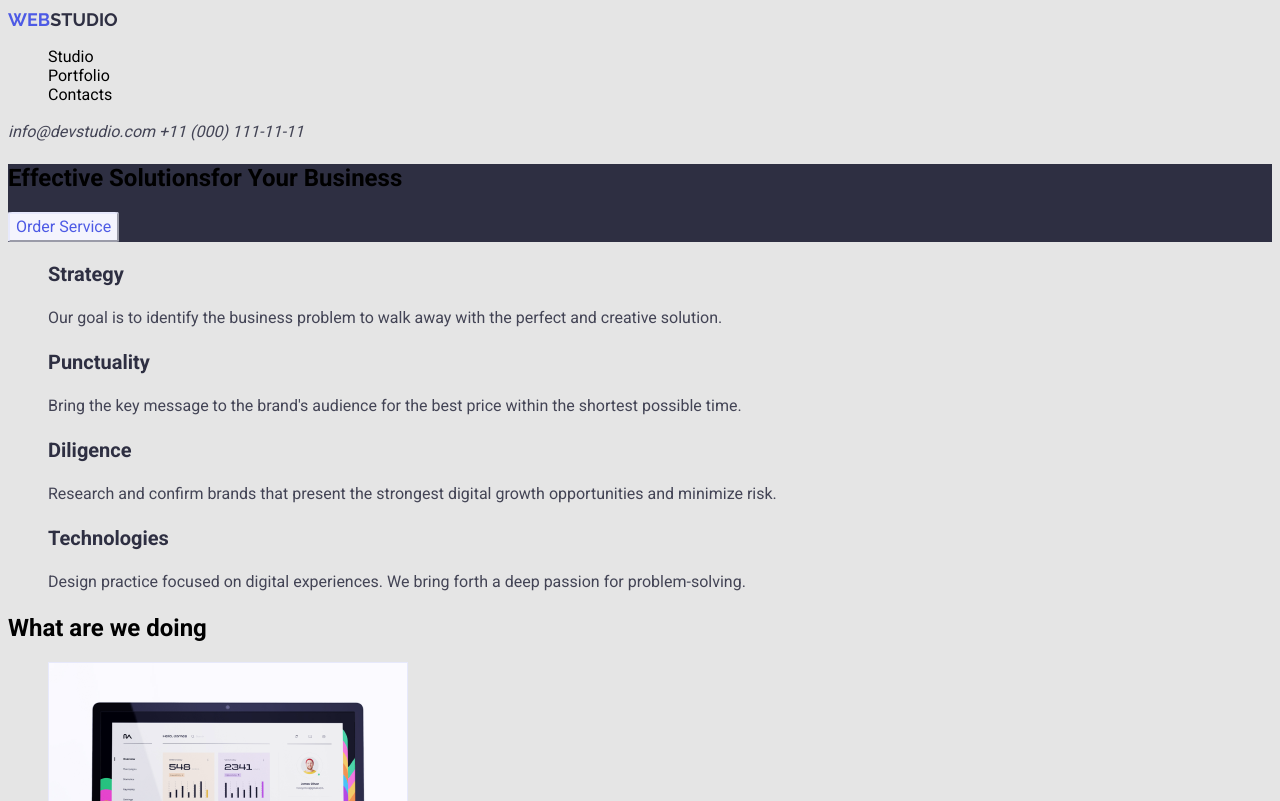
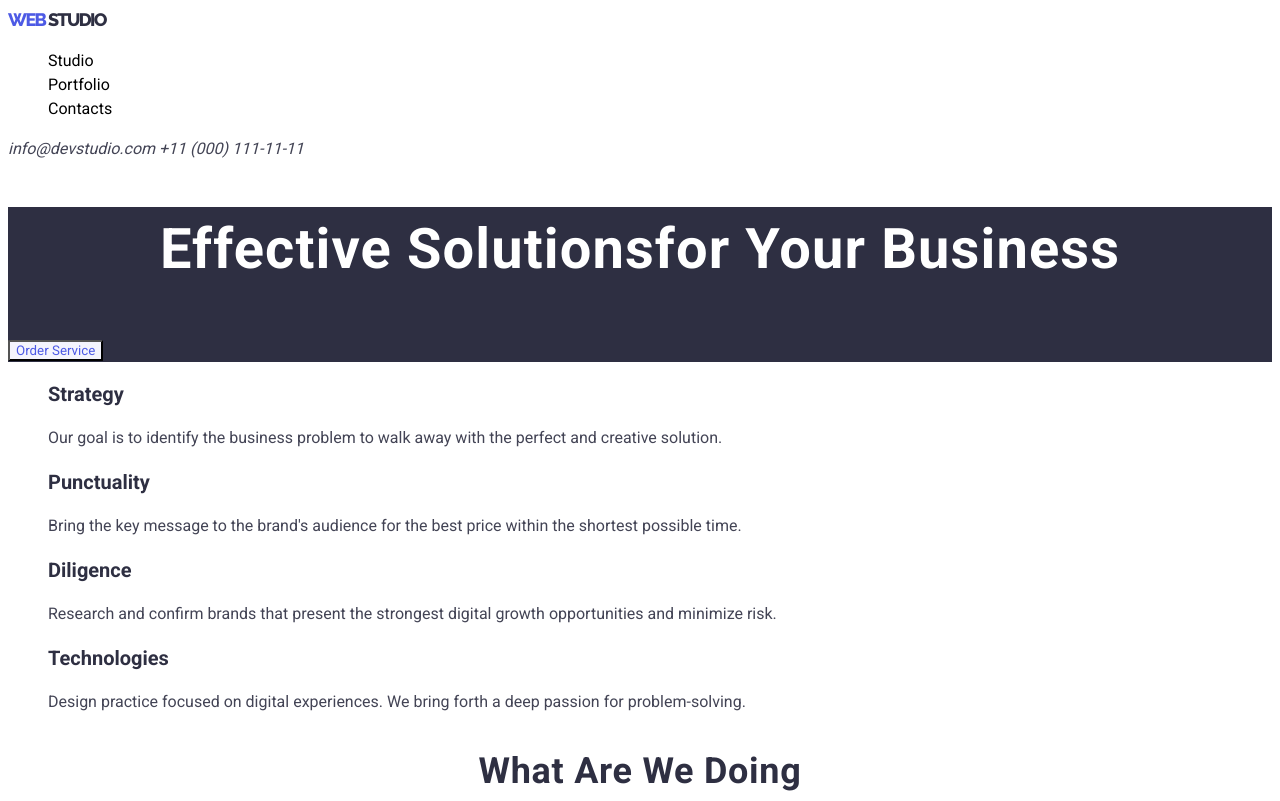
Before and after one commit to Natalina686/goit-markup-hw-04-04, a plain HTML site: page index.html in a window 1280 px wide. Shown: the top 801 px of the page. Drawn offline with Linux system fonts and the light colour scheme.

Commit message:
changed photoes, css more styled.

```diff
--- a/css/styles.css
+++ b/css/styles.css
@@ -1,8 +1,3 @@
-body {
-  background: #e5e5e5;
-  font-family: Roboto;
-}
-
 :root {
   --brand-color: #2e2f42;
   --primary-color: #434455;
@@ -10,39 +5,69 @@ body {
   --nice-color: #f4f4fd;
   --light-color: #e7e9fc;
 }
+body {
+  font-family: Roboto, Raleway, sans-serif;
+  font-size: 16px;
+  line-height: 1.5;
+}
 
+a {
+  text-decoration: none;
+  color: inherit;
+}
+
+.info:active,
+.info:focus {
+  color: var(--second-color);
+}
+
+h1 {
+  font-weight: 600;
+  font-size: 56px;
+  text-align: center;
+  letter-spacing: 0.02em;
+  color: #ffffff;
+}
+
+h2 {
+  font-weight: 600;
+  font-size: 36px;
+  text-align: center;
+  letter-spacing: 0.02em;
+  text-transform: capitalize;
+  color: var(--brand-color);
+}
+
+h3 {
+  font-weight: 600;
+  font-size: 20px;
+  line-height: 1.2;
+  color: var(--brand-color);
+}
 .logo {
   font-family: Raleway;
   font-size: 18px;
   line-height: 1.3;
   text-decoration: none;
   color: var(--brand-color);
-  word-spacing: -0.25rem;
+  letter-spacing: -0.1rem;
 }
 
-address {
-  font-size: 16px;
-  line-height: 1.5;
+.info {
   color: var(--primary-color);
 }
-a {
-  text-decoration: none;
-  color: inherit;
-}
 
-.first {
+.first,
+.ended {
   background-color: var(--brand-color);
 }
 
 button {
   font-family: inherit;
-  font-size: 16px;
-  line-height: 1.5;
   text-align: center;
   color: var(--second-color);
   border-radius: 4%;
   background-color: var(--nice-color);
-  border-color: var(--light-color);
 }
 
 button:hover {
@@ -54,33 +79,28 @@ button:hover {
 li {
   list-style-type: none;
 }
-h3 {
-  font-size: 20px;
-  line-height: 1.2;
-  color: var(--brand-color);
+
+p {
+  font-weight: 400;
+  color: var(--primary-color);
+}
+.team {
+  text-align: center;
+  background-color: #d9d9d9;
 }
 
-p {
-  font-size: 16px;
-  line-height: 1.5;
-  color: var(--primary-color);
-}
-footer {
-  background-color: var(--brand-color);
-}
-
-footer .logo {
+.ended .logo {
   font-family: Raleway;
   font-size: 18px;
   line-height: 1.3;
   text-decoration: none;
   color: var(--nice-color);
-  word-spacing: -0.25rem;
+  letter-spacing: -0.1rem;
 }
 
 .web {
   color: var(--second-color);
 }
-footer p {
+.ended .idea {
   color: var(--light-color);
 }
--- a/index.html
+++ b/index.html
@@ -7,10 +7,7 @@
   <meta name="viewport" content="width=hea, initial-scale=1.0">
   <link rel="preconnect" href="https://fonts.googleapis.com">
   <link rel="preconnect" href="https://fonts.gstatic.com" crossorigin>
-  <link rel="preconnect" href="https://fonts.googleapis.com">
-  <link rel="preconnect" href="https://fonts.gstatic.com" crossorigin>
-  <link
-    href="https://fonts.googleapis.com/css2?family=Raleway:wght@700;800&family=Roboto:wght@400;500;700;900&display=swap"
+  <link href="https://fonts.googleapis.com/css2?family=Raleway:wght@800&family=Roboto:wght@400;500;700;900&display=swap"
     rel="stylesheet">
   <link rel="stylesheet" href="./css/styles.css">
   <title>Document</title>
@@ -22,7 +19,7 @@
       <span class="web">WEB</span>
       STUDIO</a>
     <nav>
-      <ul>
+      <ul class="navigation">
         <li>
           <a href="./index.html">Studio</a>
         </li>
@@ -32,7 +29,7 @@
         <li>Contacts</li>
       </ul>
     </nav>
-    <address>
+    <address class="info">
       <a href="mailto:info@devstudio.com">info@devstudio.com</a>
       <a href="tel:+110001111111">+11 (000) 111-11-11</a>
     </address>
@@ -107,13 +104,14 @@
       </ul>
     </section>
   </main>
-  <footer>
+  <footer class="ended">
     <div id="logo">
       <a href="/" class="logo">
         <span class="web">WEB</span>
         STUDIO</a>
     </div>
-    <p>Increase the flow of customers and sales for your business with digital marketing & growth solutions.</p>
+    <p class="idea">Increase the flow of customers and sales for your business with digital marketing & growth
+      solutions.</p>
   </footer>
 </body>
 
```
Also changed, not shown: portfolio.html (+6 -8 lines), images/first-photo.jpg, images/fourth-photo.jpg, images/photo-eight.jpg, images/photo-nine.jpg, images/second-photo.jpg, images/seventh-photo.jpg, images/sixth-photo.jpg, images/third-photo.jpg.
